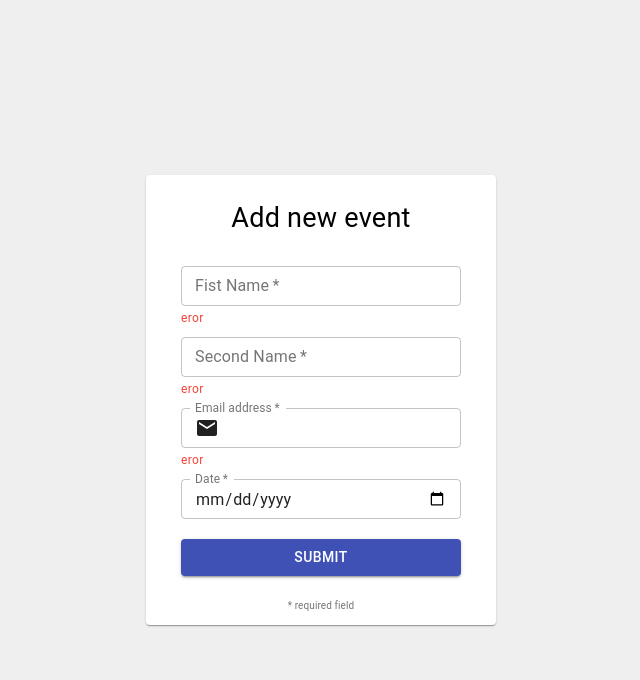
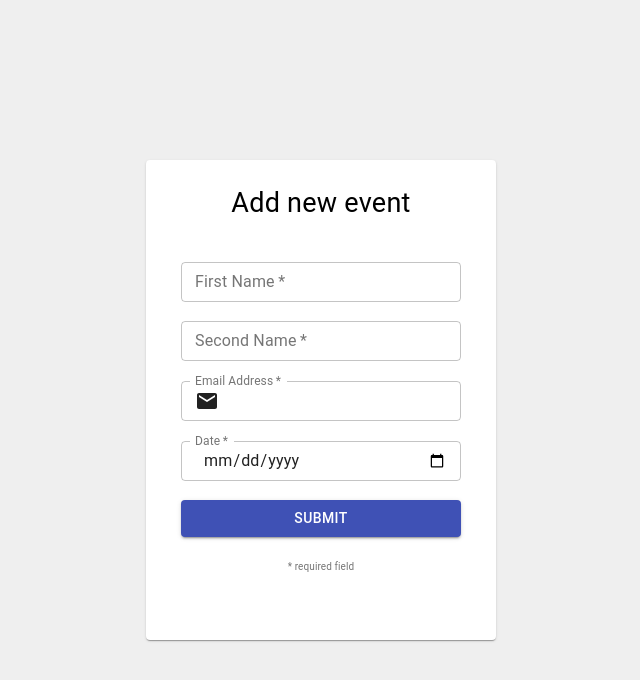
Before and after one commit to MatNaw77/User-Event-Form, a React (Create React App) app in the folder frontend/: page / in a window 1280 px wide. Shown: the top 680 px of the page, without its empty margins (319-959 px from the left). Built offline with nearby package versions, Linux system fonts and the light colour scheme.

Commit message:
frontend finished

```diff
--- a/frontend/package.json
+++ b/frontend/package.json
@@ -5,6 +5,7 @@
   "dependencies": {
     "@material-ui/core": "^4.12.2",
     "@material-ui/icons": "^4.11.2",
+    "@material-ui/lab": "^4.0.0-alpha.60",
     "@material-ui/pickers": "^3.3.10",
     "@testing-library/jest-dom": "^5.14.1",
     "@testing-library/react": "^11.2.7",
--- a/frontend/src/App.js
+++ b/frontend/src/App.js
@@ -1,4 +1,4 @@
-import EventForm from "./Components/EventForm/EventForm";
+import EventForm from './Components/EventForm/EventForm';
 
 function App() {
   return (
--- a/frontend/src/Components/EventForm/EventForm.js
+++ b/frontend/src/Components/EventForm/EventForm.js
@@ -1,94 +1,115 @@
 import {
   Paper,
   Grid,
-  TextField,
   FormControl,
   FormLabel,
-  InputAdornment,
   Button,
   Container,
-  FormHelperText,
-} from "@material-ui/core";
-import { useStyles } from "./styles";
-import React from "react";
-import EmailIcon from "@material-ui/icons/Email";
+  CircularProgress,
+} from '@material-ui/core';
+import { useStyles } from './styles';
+import { useState } from 'react';
+import EmailInput from './controls/EmailInput';
+import TextInput from './controls/TextInput';
+import DatePicker from './controls/DatePicker';
+import Alert from '@material-ui/lab/Alert';
+import { sendFrom } from '../../functions/sendForm';
+import { grey } from '@material-ui/core/colors';
+
+const initialValues = {
+  firstName: '',
+  secondName: '',
+  email: '',
+  date: '',
+}
 
 export default function EventForm() {
   const classes = useStyles();
-  const [date, setDate] = React.useState(new Date());
+  const [values, setValues] = useState(initialValues);
+  const [errors, setErrors] = useState({});
+  const [result, setResult] = useState(1);
+  const [loading, setLoading] = useState(false);
 
-  const handleDateChange = (event) => {
+  const validate = () => {
+    let temp = {
+      firstName: values.firstName ? '': 'This field is required.',
+      secondName: values.secondName ? '': 'This field is required.',
+      email: (/^$|.+@.+..+/).test(values.email) ? '': 'Email is not valid.',
+      date: values.date ? '': 'This field is required.',
+    };
 
-    setDate(event.target.value);
-    console.log(event.target.value);
-  };
+    setErrors({
+      ...temp
+    });
 
-  const handleSubmit = () => {
-    console.log("wyslij");
+    return Object.values(temp).every(x => x === '');
+  }
+
+  const handleInputChange = (event) => {
+    const {name, value} = event.target;
+    setValues({
+      ...values,
+      [name]: value
+    });
+    console.log(values);
+  }
+
+  const handleSubmit = (event) => {
+    event.preventDefault();
+    if (validate()){
+      setLoading(true);
+      sendFrom(values, setLoading);
+      setResult(3);
+    }
   };
 
   return (
     <Grid container className={classes.root}>
       <Paper className={classes.paper}>
         <Container fixed>
-          <FormControl margin="normal">
+          <FormControl margin='normal'>
             <FormLabel className={classes.header}>Add new event</FormLabel>
-            <TextField
-              size="small"
-              required
-              className={classes.textField}
-              id="firstName"
-              label="Fist Name"
-              variant="outlined"
+            <TextInput
+                name='firstName'
+                label='First Name'
+                value={values.firstName}
+                onChange={handleInputChange}
+                error={errors.firstName}
             />
-            <FormHelperText error>eror</FormHelperText>
-            <TextField
-              size="small"
-              required
-              className={classes.textField}
-              id="secondName"
-              label="Second Name"
-              variant="outlined"
+            <TextInput
+                name='secondName'
+                label='Second Name'
+                value={values.secondName}
+                onChange={handleInputChange}
+                error={errors.secondName}
             />
-            <FormHelperText error>eror</FormHelperText>
-            <TextField
-              required
-              size="small"
-              className={classes.textField}
-              id="email"
-              variant="outlined"
-              label="Email address"
-              InputProps={{
-                startAdornment: (
-                  <InputAdornment position="start">
-                    <EmailIcon />
-                  </InputAdornment>
-                ),
-              }}
+            <EmailInput
+                name='email'
+                label='Email Address'
+                value={values.email}
+                onChange={handleInputChange}
+                error={errors.email}
             />
-            <FormHelperText error>eror</FormHelperText>
-            <TextField
-              required
-              id="date"
-              size="small"
-              label="Date"
-              type="date"
-              onChange={handleDateChange}
-              variant="outlined"
-              className={classes.textField}
-              InputLabelProps={{
-                shrink: true,
-              }}
+            <DatePicker
+                name='date'
+                label='Date'
+                value={values.date}
+                onChange={handleInputChange}
+                error={errors.date}
             />
             <Button
-              type="submit"
-              variant="contained"
-              color="primary"
+              type='submit'
+              variant='contained'
+              color='primary'
               className={classes.button}
               onClick={handleSubmit}
             >
               Submit
+              {loading && <CircularProgress size={24} style={{ color: grey[500] }}/>}
             </Button>
+            {result === 2 && <Alert severity="error">An error occured during adding to database!</Alert>}
+            {result === 3 && <Alert severity="success">An event has been added to database!</Alert>}
+
             <FormLabel className={classes.footer}>* required field</FormLabel>
           </FormControl>
         </Container>
--- /dev/null
+++ b/frontend/src/Components/EventForm/controls/DatePicker.js
@@ -0,0 +1,27 @@
+import { TextField,   InputAdornment, } from '@material-ui/core';
+import { useStyles } from '../styles';
+
+export default function DatePicker ({name, label, value, error, onChange }) {
+    const classes = useStyles();
+
+    return (
+        <TextField
+            required
+            size='small'
+            type='date'
+            variant='outlined'
+            className={classes.textField}
+            name={name}
+            id={name}
+            label={label}
+            value={value}
+            onChange={onChange}
+            InputProps={{
+                startAdornment: (
+                    <InputAdornment position='start'/>
+                ),
+            }}
+            {...(error && {error:true,helperText:error})}
+        />
+    );
+}
--- /dev/null
+++ b/frontend/src/Components/EventForm/controls/EmailInput.js
@@ -0,0 +1,29 @@
+import { TextField,   InputAdornment, } from '@material-ui/core';
+import { useStyles } from '../styles';
+import EmailIcon from '@material-ui/icons/Email';
+
+export default function EmailInput ({name, label, value, error, onChange }) {
+    const classes = useStyles();
+
+    return (
+        <TextField
+            required
+            size='small'
+            variant='outlined'
+            className={classes.textField}
+            name={name}
+            id={name}
+            label={label}
+            value={value}
+            onChange={onChange}
+            InputProps={{
+                startAdornment: (
+                    <InputAdornment position='start'>
+                        <EmailIcon />
+                    </InputAdornment>
+                ),
+            }}
+            {...(error && {error:true,helperText:error})}
+        />
+    );
+}
--- /dev/null
+++ b/frontend/src/Components/EventForm/controls/TextInput.js
@@ -0,0 +1,22 @@
+import { TextField } from '@material-ui/core';
+import { useStyles } from '../styles';
+
+export default function TextInput ({name, label, error=null, value, onChange }) {
+    const classes = useStyles();
+
+    return (
+        <TextField
+            required
+            size='small'
+            variant='outlined'
+            className={classes.textField}
+            name={name}
+            id={name}
+            label={label}
+            value={value}
+            onChange={onChange}
+            {...(error && {error:true,helperText:error})}
+        />
+
+    );
+}
--- a/frontend/src/Components/EventForm/styles.js
+++ b/frontend/src/Components/EventForm/styles.js
@@ -1,42 +1,38 @@
-import { makeStyles } from "@material-ui/core/styles";
+import { makeStyles } from '@material-ui/core/styles';
 
-const useStyles = makeStyles((theme) => ({
+const useStyles = makeStyles( () => ({
   root: {
     flexGrow: 10,
-    height: "100vh",
-    justifyContent: "center",
-    alignItems: "center",
+    height: '100vh',
+    justifyContent: 'center',
+    alignItems: 'center',
   },
   paper: {
-    minHeight: "450px",
-    minWidth: "350px",
-    height: "55%",
-    width: "20%",
-    textAlign: "center",
+    minHeight: '480px',
+    minWidth: '350px',
+    height: '55%',
+    width: '20%',
+    textAlign: 'center',
   },
   header: {
-    marginTop: "5%",
-    marginBottom: "9%",
+    marginTop: '5%',
+    marginBottom: '9%',
     fontSize: 27,
-    color: "#000",
+    color: '#000',
   },
   footer: {
     fontSize: 10,
-    marginTop: "9%",
+    marginTop: '9%',
   },
 
   textField: {
-    width: "100%",
+    marginTop: '7%',
+  },
 
-    marginTop: "3%",
-  },
   button: {
-    width: "100%",
-    height: "5%",
-    marginTop: "7%",
-    // marginLeft: '1%',
-    // marginRight: '1%',
-    // marginTop: '3%'
+    width: '100%',
+    height: '5%',
+    marginTop: '7%'
   },
 }));
 
--- /dev/null
+++ b/frontend/src/constants/urls.js
@@ -0,0 +1,3 @@
+const URL = 'http://localhost:4000';
+
+export { URL };
--- /dev/null
+++ b/frontend/src/functions/sendForm.js
@@ -0,0 +1,28 @@
+import { URL } from '../constants/urls'
+
+const sendFrom = (data, setLoading) => {
+    let options = {
+        method: 'POST',
+        headers: { 'Content-Type': 'application/json' },
+        body: JSON.stringify({
+            firstName: data.firstName,
+            secondName: data.secondName,
+            email: data.email,
+            date: data.date,
+        })
+    };
+
+    fetch(`${URL}/api/events/add`, options)
+        .then((res) => res.json())
+        .then((res) => {
+            if (res.msg === 'OK'){
+                setLoading(false);
+                return true;
+            } else {
+                setLoading(false);
+                return false;
+            }
+        })
+}
+
+export { sendFrom };
```
Also changed, not shown: 2 other files (tests, documents, lock files or other folders).
